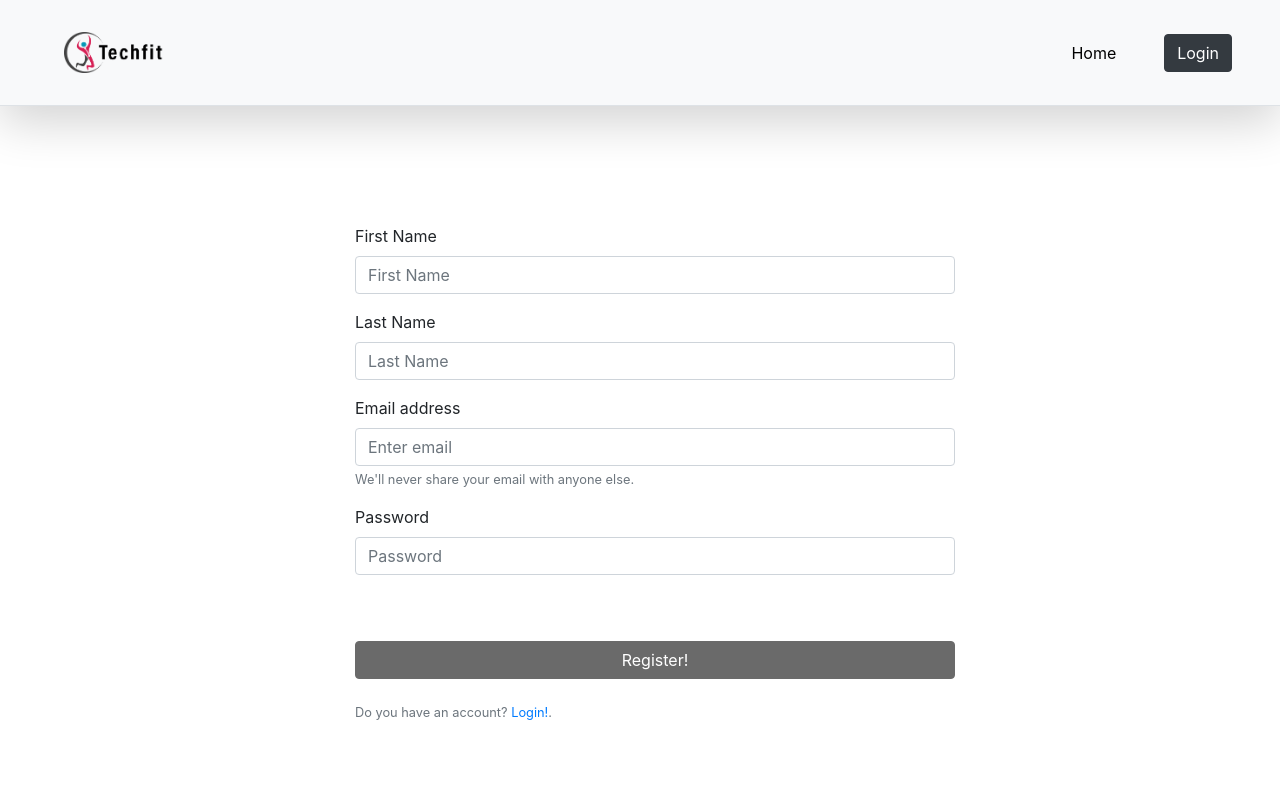
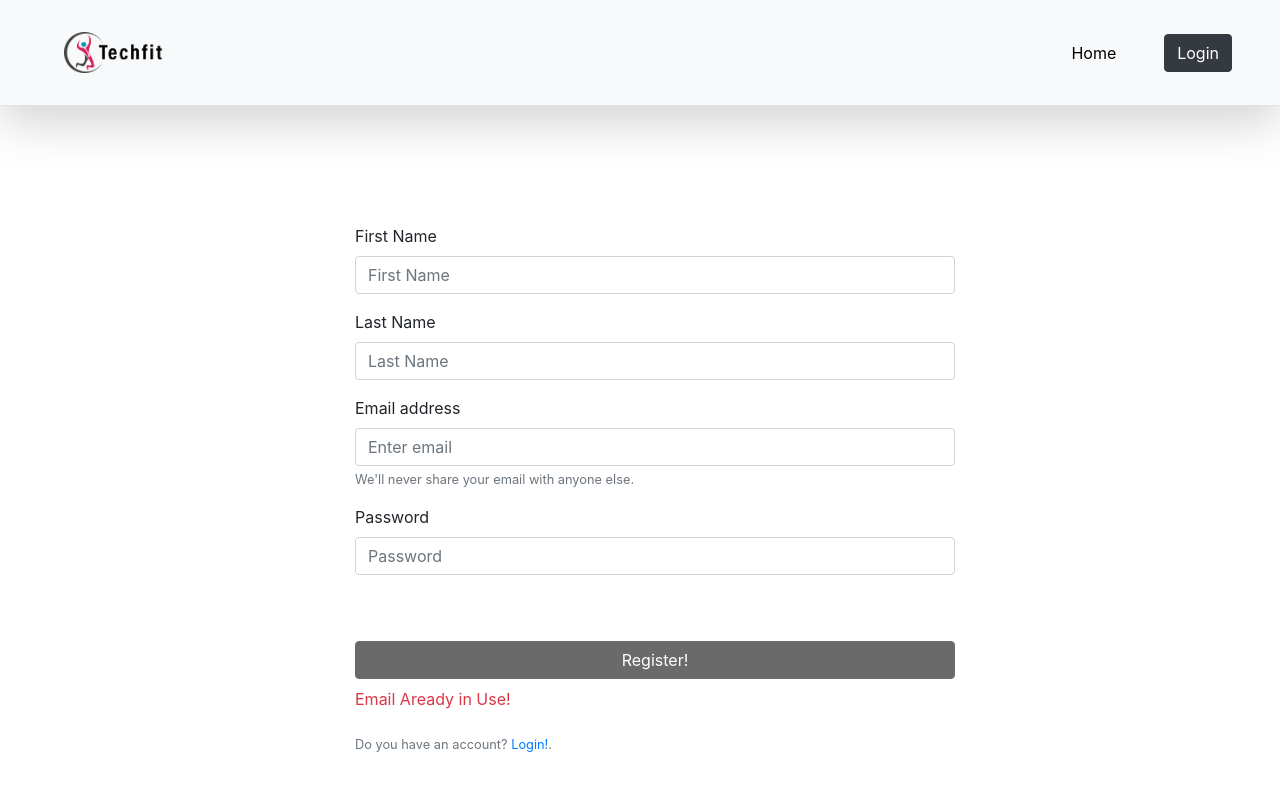
Before and after one commit to g-alcorn/TECHFIT-REACT, a React (Create React App) app: page /register in a window 1280 px wide. Shown: the top 800 px of the page. Built offline with nearby package versions, Linux system fonts and the light colour scheme; no server answers.

Commit message:
bug fix displaying message when email exists on registration

```diff
--- a/src/components/Register/RegistrationForm.js
+++ b/src/components/Register/RegistrationForm.js
@@ -4,9 +4,10 @@ import { Row, Col, Button, Form } from "react-bootstrap";
 import axios from 'axios'
 export default () => {
 
-  const [login, setLogin] = useState(false);
+  // const [login, setLogin] = useState(false);
 
-  const [msg, setMsg] = useState("");
+
+  const [msg, setMsg] = useState("Email Aready in Use!");
 
 const [form, setValues] = useState({
   first_name: '',
@@ -52,7 +53,7 @@ const handleLogin = e => {
       setMsg(res.data.message);
       // localStorage.setItem('token', res.data.token);
       resetForm();
-      setLogin(true);
+      // setLogin(true);
     })
     .catch(err => {
       // setMsg(err);
@@ -60,6 +61,7 @@ const handleLogin = e => {
     });
 };
 
+// console.log("login", login)
 
   // const printValues = e => {
   //   e.preventDefault();
@@ -69,9 +71,9 @@ const handleLogin = e => {
 
   return (
     <Fragment>
-      {login && < Redirect to='/login' />}
-      {!login && (
-        <Row
+      {msg==="You are logged in!!" && < Redirect to='/login' />}
+      {/* {!msg="You are logged in!!" && ( */}
+        {msg==="Email Aready in Use!" && (<Row
       style={{ marginTop: "200px", marginBottom: "200px" }}
       className="p-4  d-flex justify-content-center "
     >
```
